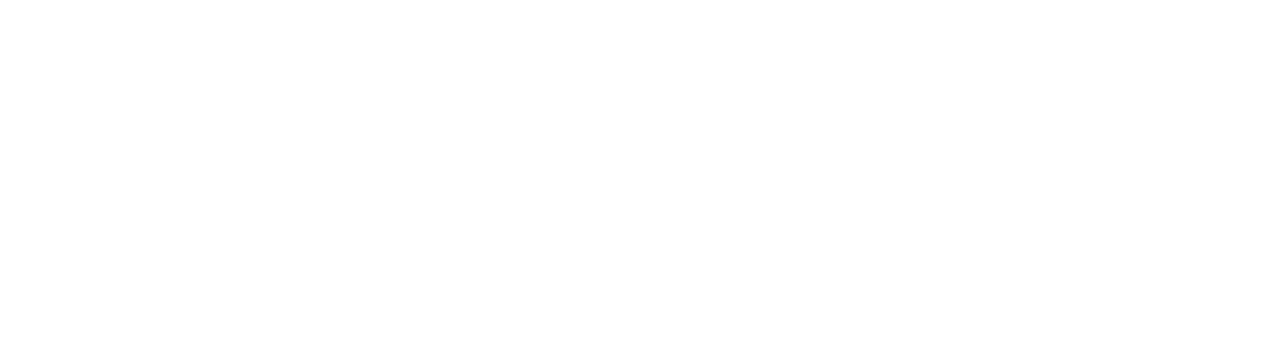
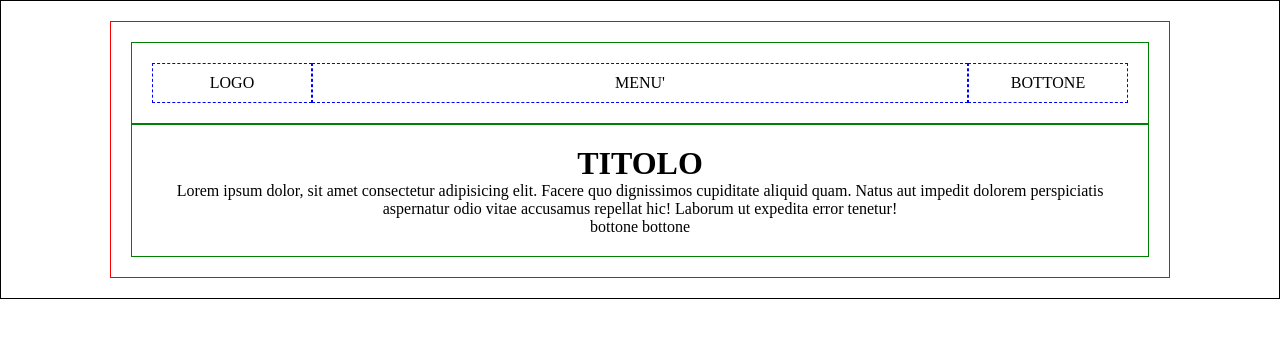
Before and after one commit to Difelice-e/htmlcss-discord, a plain HTML site: page index.html in a window 1280 px wide. Drawn offline with Linux system fonts and the light colour scheme.

Commit message:
layout header

```diff
--- a/index.html
+++ b/index.html
@@ -8,7 +8,24 @@
     <link rel="stylesheet" href="style.css">
     <link rel="stylesheet" href="https://cdnjs.cloudflare.com/ajax/libs/font-awesome/5.15.0/css/all.min.css" integrity="sha512-BnbUDfEUfV0Slx6TunuB042k9tuKe3xrD6q4mg5Ed72LTgzDIcLPxg6yI2gcMFRyomt+yJJxE+zJwNmxki6/RA==" crossorigin="anonymous" referrerpolicy="no-referrer" />
 </head>
-<body>
+<body class="debug">
 
+    <header>
+        <div class="container">
+            <nav class="row cleafix">
+                <div class="col-2">LOGO</div>
+                <div class="col-8">MENU'</div>
+                <div class="col-2">BOTTONE</div>
+            </nav>
+
+            <div class="row">
+                    <h1>TITOLO</h1>
+                    <P>Lorem ipsum dolor, sit amet consectetur adipisicing elit. Facere quo dignissimos cupiditate aliquid quam. Natus aut impedit dolorem perspiciatis aspernatur odio vitae accusamus repellat hic! Laborum ut expedita error tenetur!</P>
+                    <a href="#">bottone</a>
+                    <a href="#">bottone</a>
+            </div>
+
+        </div>
+    </header>
 </body>
 </html>
--- a/style.css
+++ b/style.css
@@ -14,4 +14,52 @@ a {
     color: currentColor;
 }
 
+.cleafix::after {
+    content: '';
+    display: block;
+    clear: both;
+}
+
 /* PAGINA  */
+.container {
+    width: 1060px;
+    margin: 0 auto;
+}
+
+/* HEADER  */
+header {
+    text-align: center;
+}
+
+.container .row div[class^="col"] {
+    float: left;
+}
+
+.row .col-2 {
+    width: 160px;
+}
+
+.row .col-8 {
+    width: calc(100% - 160px - 160px);
+}
+
+/* DEBUG  */
+.debug header {
+    padding: 20px;
+    border: 1px solid black;
+}
+
+.debug .container {
+    padding: 20px;
+    border: 1px solid red;
+}
+
+.debug .row {
+    padding: 20px;
+    border: 1px solid green;
+}
+
+.debug div[class^="col"] {
+    padding: 10px;
+    border: 1px dashed blue;
+}
```
